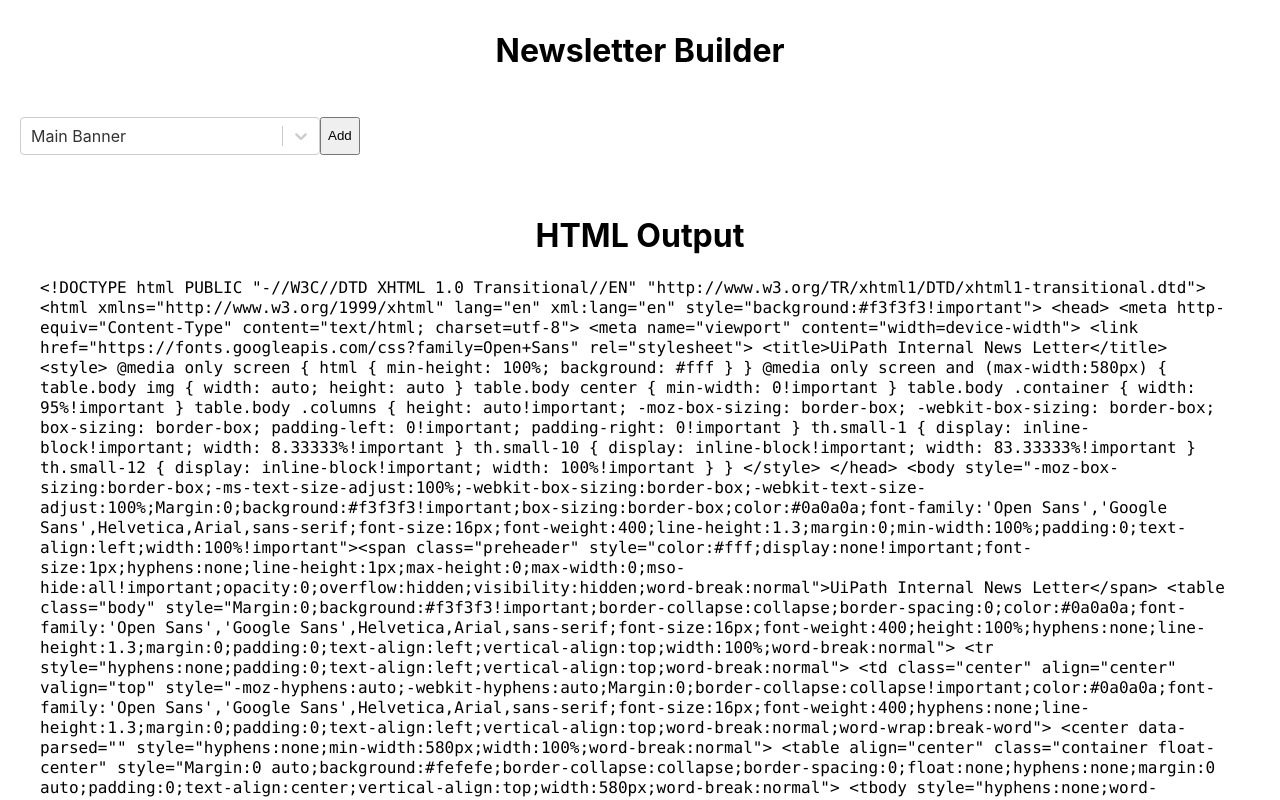
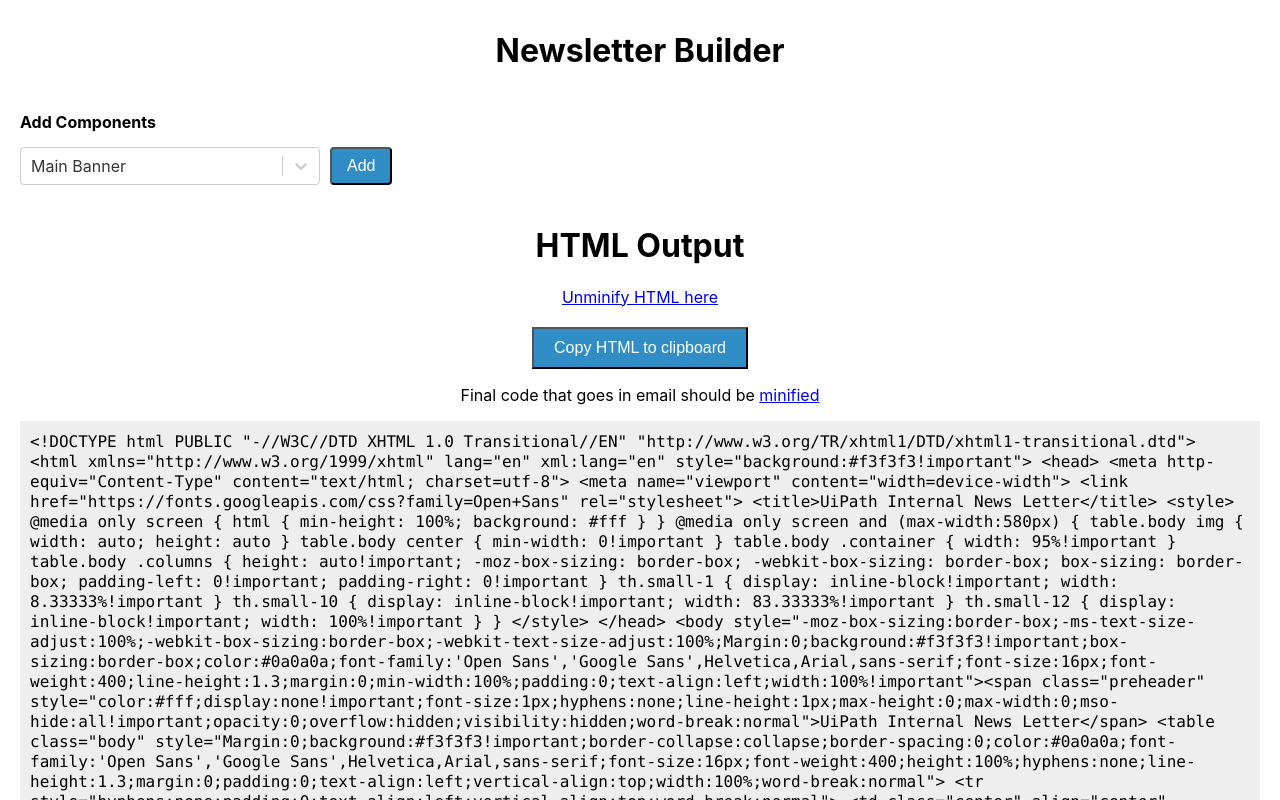
Before and after one commit to kurtpetrek/newsletter-builder, a React (Create React App) app: page / in a window 1280 px wide. Shown: the top 800 px of the page. Built offline with nearby package versions, Linux system fonts and the light colour scheme.

Commit message:
Adds sortable blocks and copy to clipboard

```diff
--- a/package.json
+++ b/package.json
@@ -4,6 +4,7 @@
   "private": true,
   "dependencies": {
     "react": "^16.6.0",
+    "react-copy-to-clipboard": "^5.0.1",
     "react-dom": "^16.6.0",
     "react-scripts": "2.0.5",
     "react-select": "^2.1.1",
--- a/src/components/ComponentBlockRenderer/ComponentBlockRenderer.js
+++ b/src/components/ComponentBlockRenderer/ComponentBlockRenderer.js
@@ -1,4 +1,5 @@
 import React, { Component } from 'react';
+import { SortableContainer, SortableElement } from 'react-sortable-hoc';
 import MainBanner from './../ComponentBlocks/MainBanner/MainBanner';
 import Spacer from './../ComponentBlocks/Spacer/Spacer';
 import Header from './../ComponentBlocks/Header/Header';
@@ -15,16 +16,8 @@ import {
   BUTTON,
 } from './../../constants/constants';
 
-class ComponentBlockRenderer extends Component {
-
-  render_component_blocks = () => {
-    const {
-      component_blocks,
-      edit_component_block,
-      remove_component_block,
-    } = this.props;
-
-    return component_blocks.map((obj, i) => {
+const SortableItem = SortableElement(({value, edit_component_block, remove_component_block, i}) =>{
+  let obj = {...value};
   switch (obj.type) {
     case MAIN_BANNER:
       return (
@@ -96,12 +89,52 @@ class ComponentBlockRenderer extends Component {
       return;
   }
 });
-  }
+
+const SortableList = SortableContainer(({items, edit_component_block, remove_component_block}) => {
+  return (
+    <div>
+      {items.map((value, index) => {
+        return (
+          <SortableItem
+            key={`${value.type}-${index}`}
+            i={index}
+            index={index}
+            value={value}
+            edit_component_block={edit_component_block}
+            remove_component_block={remove_component_block}
+          />
+        )
+      })}
+    </div>
+  );
+});
+
+class ComponentBlockRenderer extends Component {
 
   render() {
+    const {
+      component_blocks,
+      edit_component_block,
+      remove_component_block,
+      on_sort_end
+    } = this.props;
+
+    const drag_key = component_blocks.reduce((accum, obj, i) => {
+      accum = accum || '';
+      accum += obj.type;
+      accum += i;
+      accum += (obj.text || obj.img_src || obj.size);
+      return accum;
+    }, "");
+
     return (
-      <div>
-        {this.render_component_blocks()}
+      <div key={""}>
+        <SortableList
+          items={component_blocks}
+          edit_component_block={edit_component_block}
+          remove_component_block={remove_component_block}
+          onSortEnd={on_sort_end}
+        />
       </div>
     );
   }
--- a/src/components/ComponentBlockSelector/ComponentBlockSelector.css
+++ b/src/components/ComponentBlockSelector/ComponentBlockSelector.css
@@ -6,3 +6,16 @@
 .ComponentBlockSelector-select-holder {
   width: 300px;
 }
+
+.ComponentBlockSelector button {
+  margin-left: 10px;
+  background: #308dc6;
+  color: #fff;
+  font-size: 16px;
+  border-radius: 4px;
+  padding: 0 15px;
+}
+
+.ComponentBlockSelector-header {
+  margin: 10px 0;
+}
--- a/src/components/ComponentBlockSelector/ComponentBlockSelector.js
+++ b/src/components/ComponentBlockSelector/ComponentBlockSelector.js
@@ -39,8 +39,9 @@ class ComponentBlockSelector extends Component {
   }
 
   render() {
-    console.log(this.state);
     return (
+      <div>
+        <h4 className="ComponentBlockSelector-header">Add Components</h4>
         <div className="ComponentBlockSelector">
           <div className="ComponentBlockSelector-select-holder">
             <Select
@@ -53,6 +54,7 @@ class ComponentBlockSelector extends Component {
             Add
           </button>
         </div>
+      </div>
     );
   }
 
--- a/src/components/ComponentBlocks/Paragraph/Paragraph.js
+++ b/src/components/ComponentBlocks/Paragraph/Paragraph.js
@@ -55,6 +55,7 @@ class Paragraph extends Component {
         <br/>
         <button onClick={this.addLinkHTML}>Add Link HTML</button>
         <br/>
+        <br/>
         <label className="utility-label">
           Use Background Color?
           <input
--- a/src/components/MainLayout/MainLayout.js
+++ b/src/components/MainLayout/MainLayout.js
@@ -1,7 +1,9 @@
 import React, { Component } from 'react';
 import ComponentBlockSelector from './../ComponentBlockSelector/ComponentBlockSelector';
 import ComponentBlockRenderer from './../ComponentBlockRenderer/ComponentBlockRenderer';
+import ShowHTMLOutput from './../ShowHTMLOutput/ShowHTMLOutput';
 import RenderPreview from './../RenderPreview/RenderPreview';
+import { arrayMove } from 'react-sortable-hoc';
 
 import renderHTML from './../../helperFunctions/renderHTML';
 
@@ -88,8 +90,13 @@ class MainLayout extends Component {
     });
   }
 
+  on_sort_end = ({oldIndex, newIndex}) => {
+    this.setState({
+      component_blocks: arrayMove(this.state.component_blocks, oldIndex, newIndex),
+    });
+  };
+
   render() {
-    console.log(this.state);
     return (
       <div className="MainLayout">
         <h1 style={{textAlign: 'center'}}>Newsletter Builder</h1>
@@ -99,6 +106,7 @@ class MainLayout extends Component {
               component_blocks={this.state.component_blocks}
               edit_component_block={this.edit_component_block}
               remove_component_block={this.remove_component_block}
+              on_sort_end={this.on_sort_end}
             />
             <ComponentBlockSelector add_component_block={this.add_component_block} />
           </div>
@@ -106,17 +114,9 @@ class MainLayout extends Component {
             <RenderPreview component_blocks={this.state.component_blocks}/>
           </div>
         </div>
-        <div style={{padding: '30px'}}>
-          <h1 style={{textAlign: 'center'}}>HTML Output</h1>
-          <code>
-            {
-              renderHTML({
-                component_blocks: this.state.component_blocks,
-                is_final: true
-              })
-            }
-          </code>
-        </div>
+        <ShowHTMLOutput
+          component_blocks={this.state.component_blocks}
+        />
       </div>
     );
   }
--- /dev/null
+++ b/src/components/ShowHTMLOutput/ShowHTMLOutput.js
@@ -0,0 +1,37 @@
+import React, { Component } from 'react';
+import {CopyToClipboard} from 'react-copy-to-clipboard';
+import renderHTML from './../../helperFunctions/renderHTML';
+
+class ShowHTMLOutput extends Component {
+
+  render() {
+    const content = renderHTML({
+      component_blocks: this.props.component_blocks,
+      is_final: true
+    });
+
+    return (
+      <div style={{padding: '10px'}}>
+        <div style={{textAlign: 'center'}}>
+          <h1>HTML Output</h1>
+          <a href="https://unminify.com/" target="_blank" rel="noopener noreferrer">Unminify HTML here</a>
+          <br/>
+          <br/>
+          <CopyToClipboard text={content}>
+            <button style={{background: '#308dc6', padding: '10px 20px', color: '#fff', fontSize: '16px'}}>Copy HTML to clipboard</button>
+          </CopyToClipboard>
+          <br/>
+          <p>Final code that goes in email should be <a href="http://minifycode.com/html-minifier/" target="_blank" rel="noopener noreferrer">minified</a></p>
+        </div>
+        <div style={{background: '#eee', padding: '10px'}}>
+          <code>
+            { content }
+          </code>
+        </div>
+      </div>
+    );
+  }
+
+}
+
+export default ShowHTMLOutput;
--- a/src/index.css
+++ b/src/index.css
@@ -8,6 +8,7 @@ body {
     sans-serif;
   -webkit-font-smoothing: antialiased;
   -moz-osx-font-smoothing: grayscale;
+  min-width: 960px;
 }
 
 code {
@@ -29,7 +30,7 @@ code {
 .utility-label textarea {
   padding: 5px;
   font-size: 16px;
-  width: 300px;
+  width: 400px;
   height: 100px;
   border-radius: 4px;
 }
```
Also changed, not shown: 1 other file (tests, documents, lock files or other folders). Lines whose indentation alone changed are shown as unchanged.
